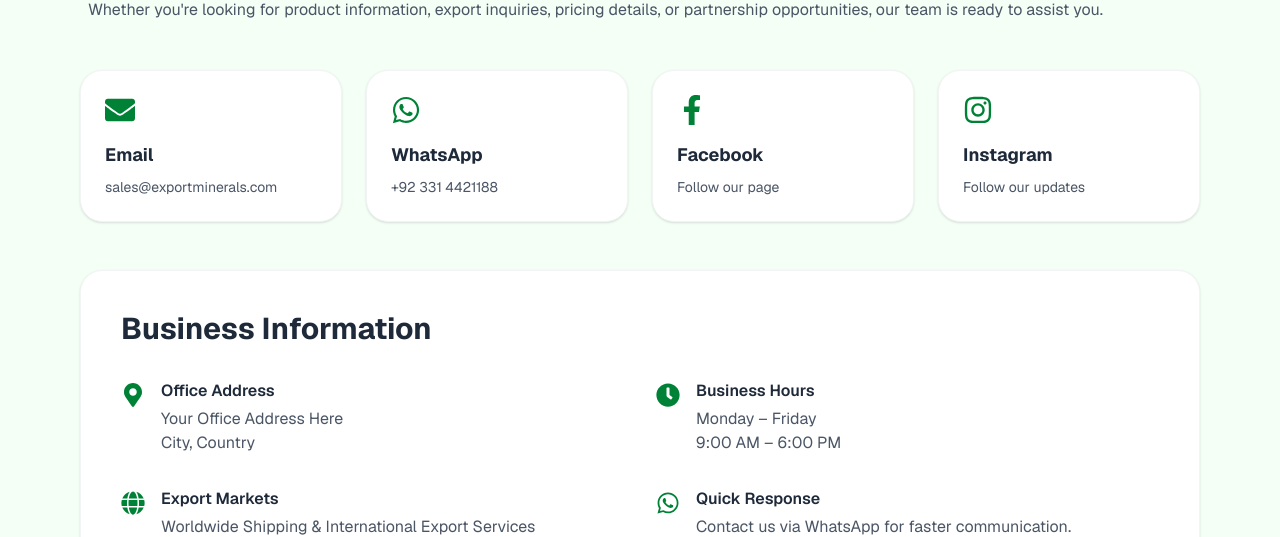
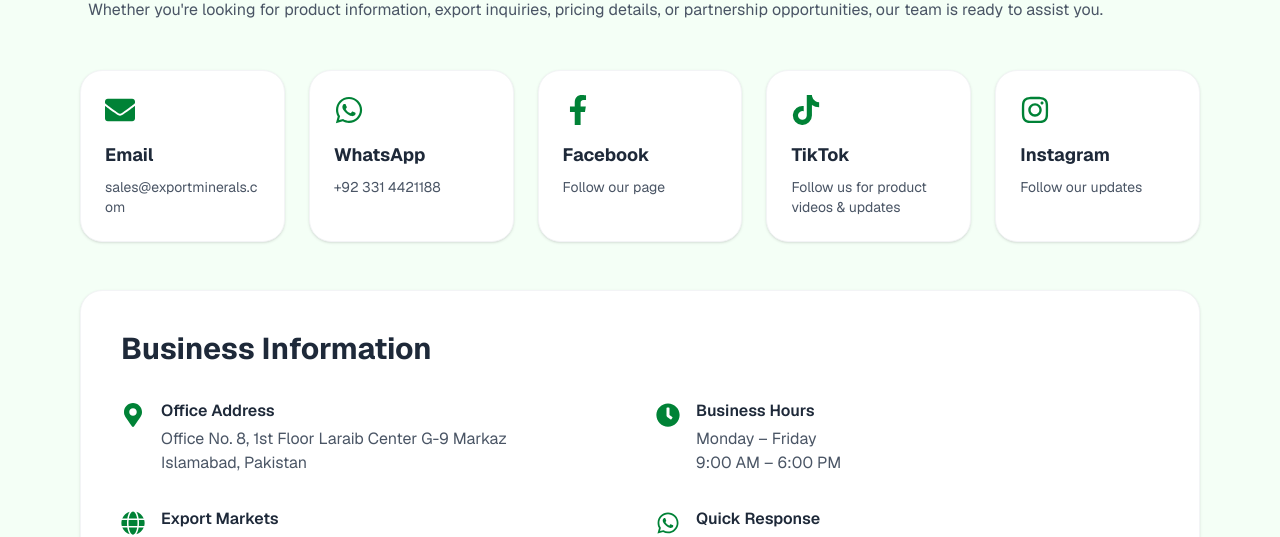
Before and after one commit to ZahirKhan97/pak-minerals-export, a Next.js app: page /contact-us in a window 1280 px wide. Shown: the part 198-735 px from the top of the page. Built offline with nearby package versions, Linux system fonts and the light colour scheme; no server answers.

Commit message:
Added Office Address & TikTok

```diff
--- a/app/(root)/(website)/contact-us/page.jsx
+++ b/app/(root)/(website)/contact-us/page.jsx
@@ -6,6 +6,7 @@ import {
   FaClock,
   FaGlobe,
   FaMapMarkerAlt,
+  FaTiktok
 } from "react-icons/fa";
 
 export default function ContactUs() {
@@ -30,7 +31,7 @@ export default function ContactUs() {
         </div>
 
         {/* Contact Methods */}
-        <div className="grid grid-cols-4 lg:grid-cols-4 gap-4 lg:gap-6 mb-12">
+        <div className="grid grid-cols-5 lg:grid-cols-5 gap-4 lg:gap-6 mb-12">
           {/* Email */}
           <a
             href="mailto:sales@exportminerals.com"
@@ -79,6 +80,23 @@ export default function ContactUs() {
             </div>
           </a>
 
+          {/* Tiktok */}
+
+          <a
+            href="https://www.tiktok.com/@www.exportminerals.com?_r=1&_t=ZS-97NJb3bIJhh"
+            target="_blank"
+            rel="noopener noreferrer"
+            className="bg-white rounded-3xl p-4 lg:p-6 border border-gray-100 shadow-sm hover:shadow-md transition text-center lg:text-left"
+          >
+            <FaTiktok  className="text-3xl text-green-700 mx-auto lg:mx-0 lg:mb-4" />
+
+            <div className="hidden lg:block">
+              <h3 className="font-bold text-lg text-gray-800 mb-2">TikTok</h3>
+
+              <p className="text-gray-600 text-sm">Follow us for product videos & updates</p>
+            </div>
+          </a>
+
           {/* Instagram */}
           <a
             href="https://instagram.com"
@@ -114,9 +132,9 @@ export default function ContactUs() {
                 </h3>
 
                 <p className="text-gray-600">
-                  Your Office Address Here
+                  Office No. 8, 1st Floor Laraib Center G-9 Markaz
                   <br />
-                  City, Country
+                  Islamabad, Pakistan
                 </p>
               </div>
             </div>
```
